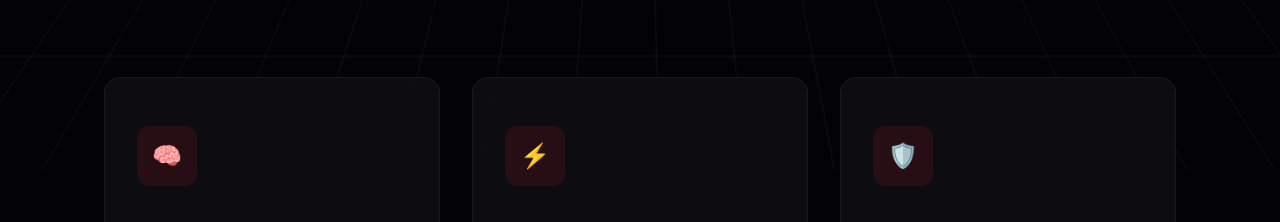
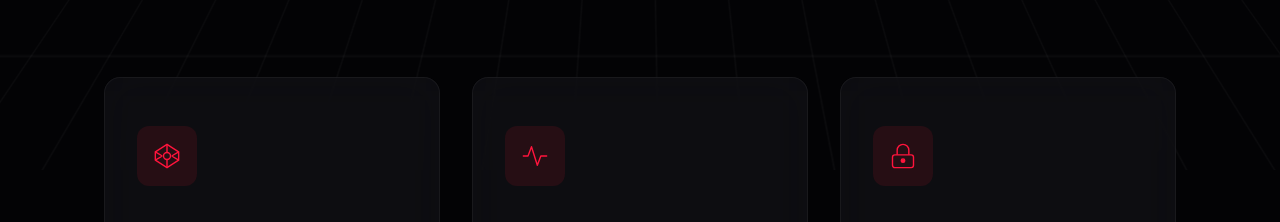
Before and after one commit to FrankAsanteVanLaarhoven/QuantX, a Next.js app in the folder frontend/: page /corporate in a window 1280 px wide. Shown: the part 900-1122 px from the top of the page. Built offline with nearby package versions, Linux system fonts and the light colour scheme.

Commit message:
UI: Replace UI emojis with premium Palantir-style abstract SVGs

```diff
--- a/frontend/src/app/corporate/page.tsx
+++ b/frontend/src/app/corporate/page.tsx
@@ -32,21 +32,37 @@ export default function CorporatePage() {
 
         <section className={styles.features}>
             <div className={styles.glassCard}>
-                <div className={styles.cardIcon}>🧠</div>
+                <div className={styles.cardIcon}>
+                    <svg width="28" height="28" viewBox="0 0 24 24" fill="none" stroke="currentColor" strokeWidth="1.2">
+                        <polygon points="12 2 22 8.5 22 15.5 12 22 2 15.5 2 8.5 12 2" />
+                        <circle cx="12" cy="12" r="3" />
+                        <path d="M12 22V15M12 2v7M2 8.5l6 3.5M22 8.5l-6 3.5M2 15.5l6-3.5M22 15.5l-6-3.5" />
+                    </svg>
+                </div>
                 <h3 className={styles.cardTitle}>Gemini Auto-Alphas</h3>
                 <p className={styles.cardDesc}>
                     Tap into Google's Gemini 1.5 Pro directly inside your matrix. Issue natural language prompts and instantly receive complex statistical trading formulas mapped to real-world anomalies.
                 </p>
             </div>
             <div className={styles.glassCard}>
-                <div className={styles.cardIcon}>⚡</div>
+                <div className={styles.cardIcon}>
+                    <svg width="28" height="28" viewBox="0 0 24 24" fill="none" stroke="currentColor" strokeWidth="1.2">
+                        <path d="M2 12h4l3-8 5 16 3-8h5" strokeLinejoin="round" strokeLinecap="round"/>
+                    </svg>
+                </div>
                 <h3 className={styles.cardTitle}>Sub-Second Latency</h3>
                 <p className={styles.cardDesc}>
                     Our Next.js Turbopack Edge interface pulls from FastAPI WebSockets, streaming OHLCV orderbook data to the screen natively in sub-millisecond intervals.
                 </p>
             </div>
             <div className={styles.glassCard}>
-                <div className={styles.cardIcon}>🛡️</div>
+                <div className={styles.cardIcon}>
+                    <svg width="28" height="28" viewBox="0 0 24 24" fill="none" stroke="currentColor" strokeWidth="1.2">
+                        <rect x="3" y="11" width="18" height="11" rx="2" ry="2" />
+                        <path d="M7 11V7a5 5 0 0 1 10 0v4" />
+                        <circle cx="12" cy="16" r="1.5" fill="currentColor"/>
+                    </svg>
+                </div>
                 <h3 className={styles.cardTitle}>Federated Security</h3>
                 <p className={styles.cardDesc}>
                     Powered by zero-trust Workload Identity Federation, QuantX never stores long-lived keys. Continuous integration ensures bleeding edge updates safely reach the cluster.
```
